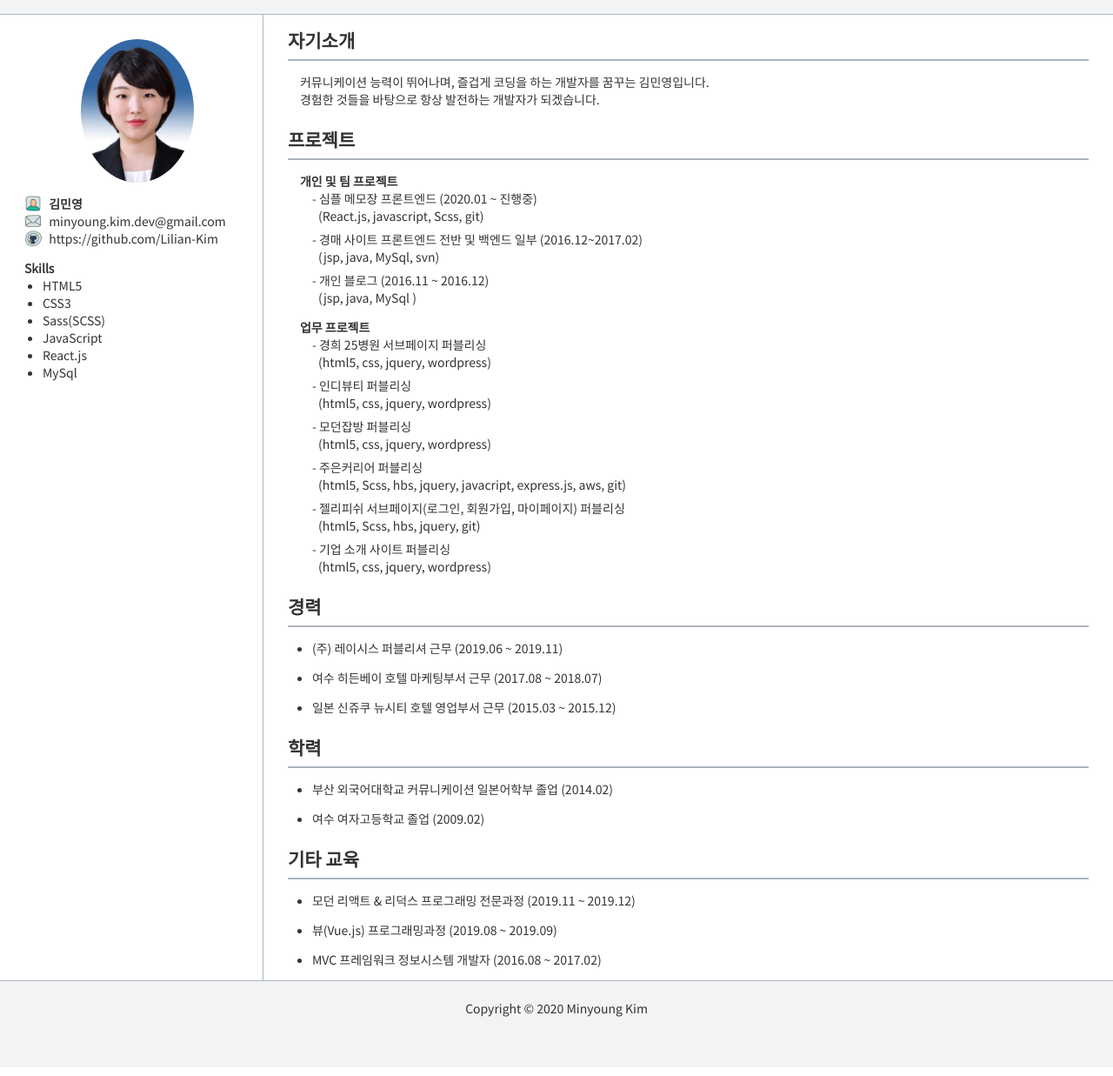
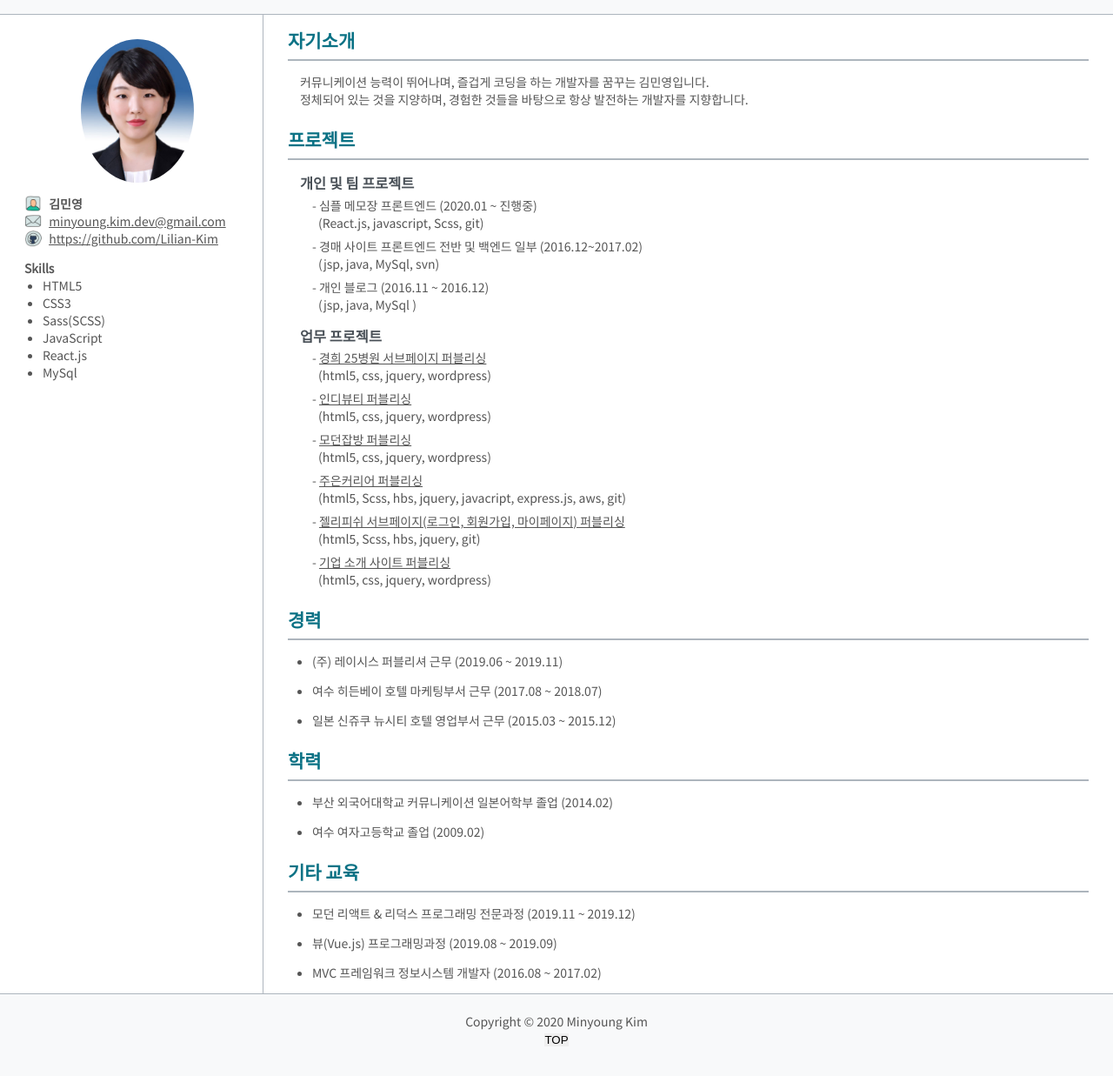
Before and after one commit to Lilian-Kim/resume, a plain HTML site: page index.html in a window 1280 px wide. Shown: the part 63-1300 px from the top of the page at 87% size. Drawn offline with Linux system fonts and the light colour scheme.

Commit message:
- top button js 추가 - top button css 추가

```diff
--- a/css/main.css
+++ b/css/main.css
@@ -8,7 +8,7 @@ header {
     border-bottom: 1px solid #adb5bd;
     padding-left: 1rem;
     position: relative;
-    background-color: #f1f3f5;
+    background-color: #f8f9fa;
 }
 
 header h1 {
@@ -25,9 +25,13 @@ main {
     word-break: keep-all;
 }
 
+main a{
+    text-decoration: underline !important;
+}
 main a:hover,
 main a:active,
 main a:focus {
+    color:#0b7285;
     font-weight: bold;
     opacity: 0.8;
 }
@@ -162,6 +166,13 @@ main .right h2 {
     padding-bottom: 0.5rem;
     border-bottom: 2px solid #adb5bd;
     margin-bottom: 1rem;
+    color: #0b7285;
+
+}
+
+main .right h3{
+    color: #495057;
+    margin-bottom: 0.25rem;
 }
 
 /* footer 시작 */
@@ -169,11 +180,27 @@ footer {
     height: 100px;
     border-top: 1px solid #adb5bd;
     text-align: center;
-    background-color: #f1f3f5;
+    background-color: #f8f9fa;
 }
 
 footer>p {
     margin-top: 1.5rem;
+}
+
+footer button.block{
+    display:block;
+    width: 40px;
+    height: 40px;
+    color: #fff;
+    background-color: #0b7285;
+    border:1px solid #0b7285;
+    border-radius: 3px;
+    cursor: pointer;
+    position:fixed;
+    bottom: 70px;
+    right: 2.5rem;
+    font-size: 1rem;
+    z-index: 10;
 }
 
 @media screen and (max-width:1180px) {
@@ -273,6 +300,11 @@ footer>p {
         width: 250px;
         margin: 0 auto;
     }
+
+    footer Button.block{
+     right:15px;
+    }
+
 }
 
 @media screen and (max-width:349px) {}
--- a/css/reset.css
+++ b/css/reset.css
@@ -11,7 +11,7 @@
 html,
 body {
     font-family: 'Noto Sans KR', 'notokr', 'Nanum Gothic', 'sans-serif';
-    color: #333;
+    color: #555;
     font-size:14px;
 }
 
@@ -25,7 +25,7 @@ a:active,
 a:link,
 a:visited {
     text-decoration: none;
-    color: #333;
+    color: #555;
 }
 
 h1,
--- a/index.html
+++ b/index.html
@@ -51,13 +51,13 @@
                     <h2>자기소개</h2>
                     <p>
                         커뮤니케이션 능력이 뛰어나며, 즐겁게 코딩을 하는 개발자를 꿈꾸는 김민영입니다.<br />
-                        경험한 것들을 바탕으로 항상 발전하는 개발자가 되겠습니다.</p>
+                        정체되어 있는 것을 지양하며, 경험한 것들을 바탕으로 항상 발전하는 개발자를 지향합니다.</p>
                 </section>
                 <section>
                     <h2>프로젝트</h2>
                     <ul>
                         <li>
-                            <h4>개인 및 팀 프로젝트</h4>
+                            <h3>개인 및 팀 프로젝트</h3>
                             <ul>
                                 <li>
                                     <h4>심플 메모장 프론트엔드 (2020.01 ~ 진행중)</h4>
@@ -74,7 +74,7 @@
                             </ul>
                         </li>
                         <li>
-                            <h4>업무 프로젝트</h4>
+                            <h3>업무 프로젝트</h3>
                             <ul>
                                 <li>
                                     <h4><a href="http://kh-25.com/" target="_blank">경희 25병원 서브페이지 퍼블리싱</a></h4>
@@ -136,9 +136,10 @@
         </main>
         <footer>
             <p>Copyright &copy; 2020 Minyoung Kim</p>
+            <button class="top-btn" id="go_top" sytle="display:hidden" onclick="goTop()">TOP</button>
         </footer>
     </div>
-    <script type="text/javacript" src="./js/main.js"></script>
+    <script type="text/javascript" src="js/main.js"></script>
 </body>
 
 </html>
--- a/js/main.js
+++ b/js/main.js
@@ -0,0 +1,21 @@
+var topBtn = document.getElementById('go_top')
+
+window.addEventListener('scroll', function(){
+    var nowScroll = window.scrollY
+    console.log(nowScroll)
+    if(nowScroll > 50) {
+        topBtn.classList.add('block')
+    }else{
+        topBtn.classList.remove('block')
+    }
+})
+
+function goTop (){
+    console.log('click')
+    return window.scrollTo({
+        top: 0,
+        left: 0,
+        behavior: 'smooth'
+    })
+
+}
```
Also changed, not shown: 1 other file.
